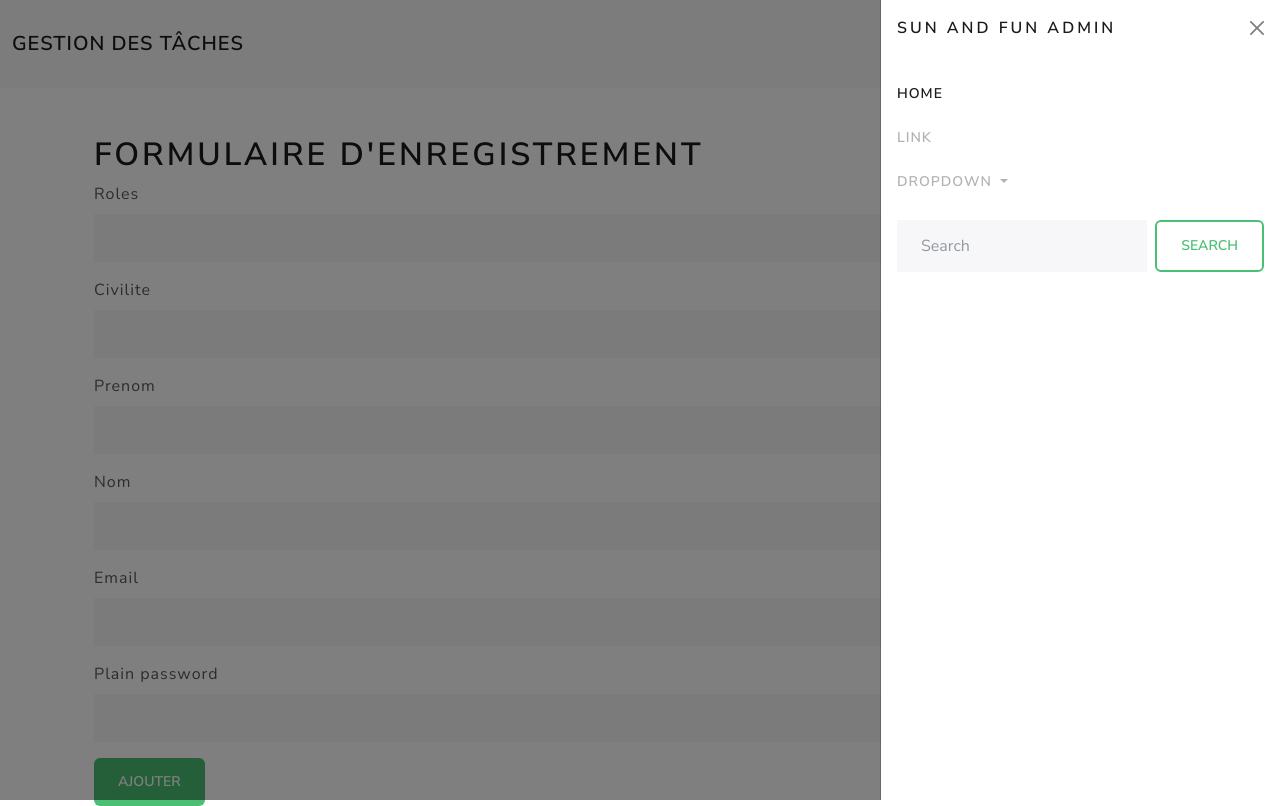
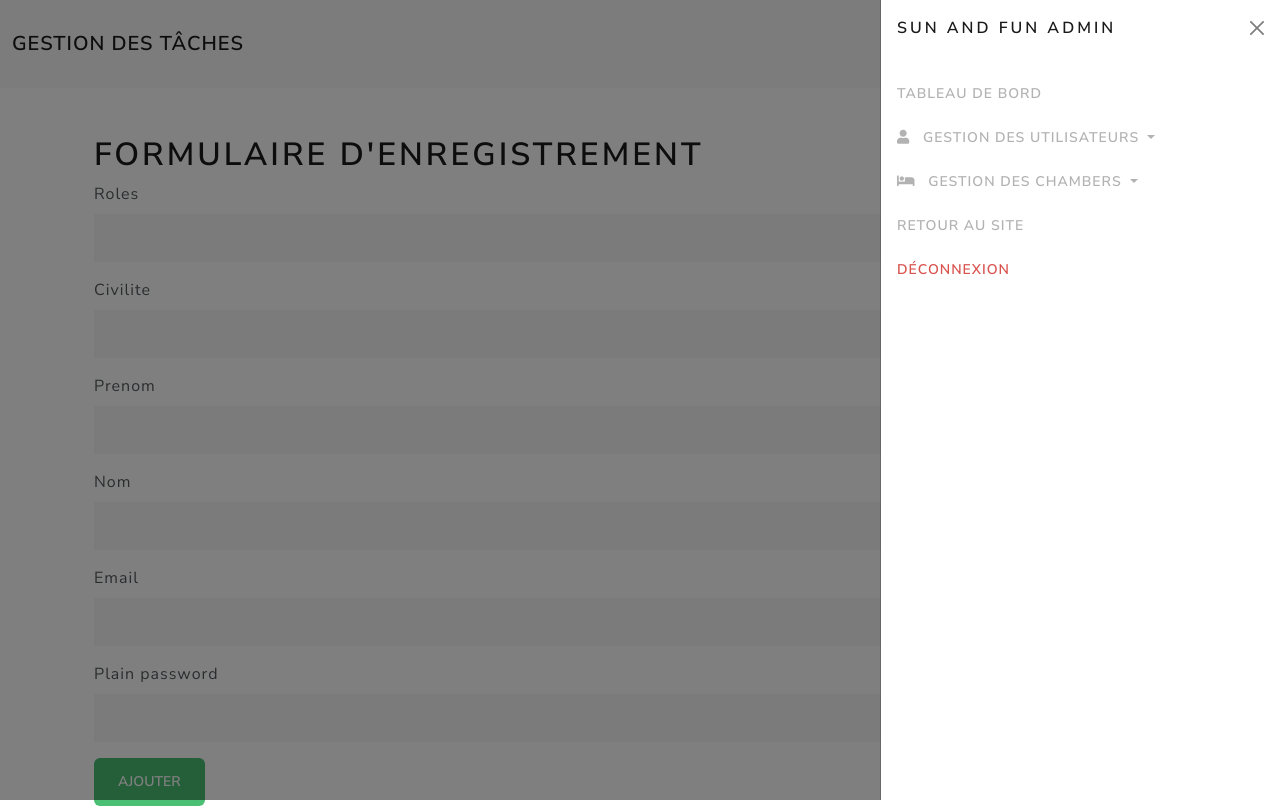
Before and after one commit to Benaamimi/sun_and_fun, a Symfony app: template templates/admin/user/create.html.twig in a window 1280 px wide, after a click that opens the changed part. Run offline with Twig, Linux system fonts and the light colour scheme; the template is opened without the code that fills it, so the values that code supplies are empty; form fields are guessed from the names that the template uses; some libraries are stand-ins or nearby versions.

Commit message:
MAJ de navbar admin

```diff
--- a/templates/admin/shared/_navbar.html.twig
+++ b/templates/admin/shared/_navbar.html.twig
@@ -12,29 +12,46 @@
 			<div class="offcanvas-body">
 				<ul class="navbar-nav justify-content-end flex-grow-1 pe-3">
 					<li class="nav-item">
-            <a class="nav-link active" aria-current="page" href="#">Home</a>
-          </li>
-          <li class="nav-item">
-            <a class="nav-link" href="#">Link</a>
+						<a class="nav-link" aria-current="page" href="{{ path('admin_home_index') }}">Tableau de bord</a>
 					</li>
 					<li class="nav-item dropdown">
 						<a class="nav-link dropdown-toggle" href="#" role="button" data-bs-toggle="dropdown" aria-expanded="false">
-              Dropdown
+							<i class="fa fa-user me-2"></i>
+							gestion des utilisateurs
 						</a>
 						<ul class="dropdown-menu">
-              <li><a class="dropdown-item" href="#">Action</a></li>
-              <li><a class="dropdown-item" href="#">Another action</a></li>
+							<li>
+								<a class="dropdown-item" href="{{ path('admin_user_index') }}">Liste des utilisateurs</a>
+							</li>
+							<li>
+								<a class="dropdown-item" href="{{ path('admin_user_create') }}">Ajouter un utilisateur</a>
+							</li>
+						</ul>
+					</li>
 					<li>
 						<hr class="dropdown-divider">
 					</li>
-              <li><a class="dropdown-item" href="#">Something else here</a></li>
+					<li class="nav-item dropdown">
+						<a class="nav-link dropdown-toggle" href="#" role="button" data-bs-toggle="dropdown" aria-expanded="false">
+							<i class="fa fa-bed me-2"></i>
+							gestion des chambers
+						</a>
+						<ul class="dropdown-menu">
+							<li>
+								<a class="dropdown-item" href="{{ path('admin_chambre_index') }}">Liste des chambres</a>
+							</li>
+							<li>
+								<a class="dropdown-item" href="{{ path('admin_chambre_create') }}">Ajouter une chambre</a>
+							</li>
 						</ul>
 					</li>
+                    <li class="nav-item">
+						<a class="nav-link" href="{{ path('home') }}">retour au site</a>
+					</li>
+					<li class="nav-item">
+						<a class="nav-link text-danger" href="{{ path('app_logout') }}">déconnexion</a>
+					</li>
 				</ul>
-        <form class="d-flex mt-3" role="search">
-          <input class="form-control me-2" type="search" placeholder="Search" aria-label="Search">
-          <button class="btn btn-outline-success" type="submit">Search</button>
-        </form>
 			</div>
 		</div>
 	</div>
```
Also changed, not shown: templates/admin/home/index.html.twig (+1 -14 lines). Lines whose indentation alone changed are shown as unchanged.
